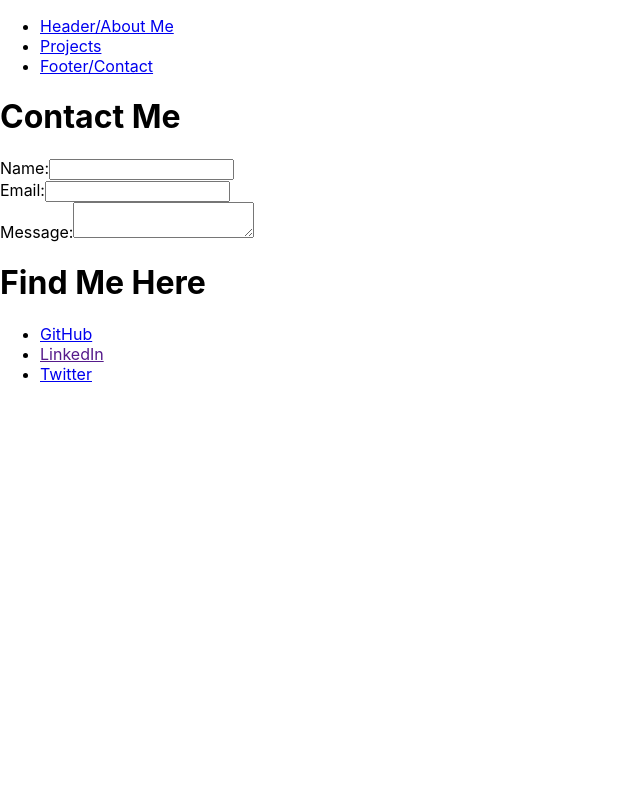
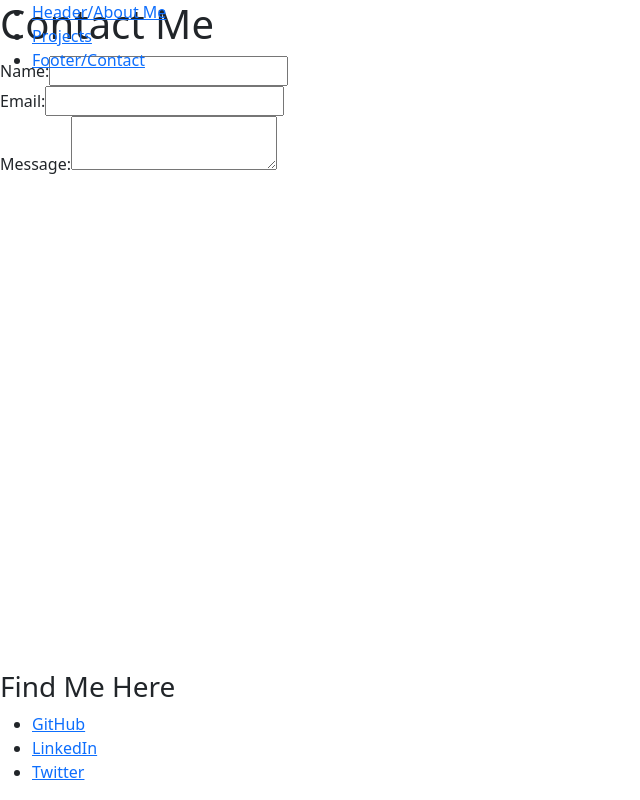
Before and after one commit to sm0526/Portfolio, a React (Create React App) app: page /contact in a window 1280 px wide. Shown: the whole page, without its empty margins (0-640 px from the left). Built offline with nearby package versions, Linux system fonts and the light colour scheme.

Commit message:
addedFooter.js to layout, changed Footer.js in components to Contact.js ->went through all other files that called old name and updated, added in Bootstrap for styling

```diff
--- a/public/index.html
+++ b/public/index.html
@@ -10,6 +10,7 @@
     />
     <link rel="manifest" href="%PUBLIC_URL%/manifest.json" />
     <title>React App</title>
+    <link rel="stylesheet" href="https://cdn.jsdelivr.net/npm/bootstrap@5.2.3/dist/css/bootstrap.min.css" integrity="sha384-rbsA2VBKQhggwzxH7pPCaAqO46MgnOM80zW1RWuH61DGLwZJEdK2Kadq2F9CUG65" crossorigin="anonymous">
   </head>
   <body>
     <noscript>You need to enable JavaScript to run this app.</noscript>
--- a/src/App.css
+++ /dev/null
@@ -1,38 +0,0 @@
-.App {
-  text-align: center;
-}
-
-.App-logo {
-  height: 40vmin;
-  pointer-events: none;
-}
-
-@media (prefers-reduced-motion: no-preference) {
-  .App-logo {
-    animation: App-logo-spin infinite 20s linear;
-  }
-}
-
-.App-header {
-  background-color: #282c34;
-  min-height: 100vh;
-  display: flex;
-  flex-direction: column;
-  align-items: center;
-  justify-content: center;
-  font-size: calc(10px + 2vmin);
-  color: white;
-}
-
-.App-link {
-  color: #61dafb;
-}
-
-@keyframes App-logo-spin {
-  from {
-    transform: rotate(0deg);
-  }
-  to {
-    transform: rotate(360deg);
-  }
-}
--- a/src/App.js
+++ b/src/App.js
@@ -1,7 +1,6 @@
 import React from 'react';
-import { Header, Project, Footer } from './components';
-import './App.css';
-import { Navigation } from "./layout";
+import { Header, Project, Contact } from './components';
+import { Navigation, Footer } from "./layout";
 import {
   BrowserRouter as Router,
   Switch,
@@ -10,7 +9,7 @@ import {
 
 function App() {
   return (
-    <Router className="App">
+    <Router>
       <Navigation />
       <Switch>
         <Route exact path='/'>
@@ -20,9 +19,10 @@ function App() {
           <Project />
         </Route>
         <Route exact path='/contact'>
-          <Footer />
+          <Contact />
         </Route>
       </Switch>
+      <Footer />
     </Router>
   );
 }
--- a/src/components/Footer.js
+++ b/src/components/Contact.js
@@ -3,7 +3,7 @@ import React from "react"
 import { Layout } from "../layout";
 
 
-const Footer = () => (
+const Contact = () => (
     <Layout>
         <h1>Contact Me</h1>
         <form>
@@ -20,14 +20,8 @@ const Footer = () => (
                 <textarea></textarea>
             </div>
         </form>
-        <h1>Find Me Here</h1>
-        <ul>
-            <li><a href="https://github.com/sm0526">GitHub</a></li>
-            <li><a href="">LinkedIn</a></li>
-            <li><a href="https://twitter.com/HollandShanon_">Twitter</a></li>
-        </ul>
     </Layout>
     //needed for footer: links to github, linkedin, and profile on a third platform(like stack overflow)
 );
 
-export default Footer
+export default Contact
--- a/src/components/index.js
+++ b/src/components/index.js
@@ -1,5 +1,5 @@
 import Header from "./Header";
 import Project from "./Project";
-import Footer from "./Footer";
+import Contact from "./Contact";
 
-export { Header, Project, Footer };
+export { Header, Project, Contact };
--- a/src/index.css
+++ /dev/null
@@ -1,13 +0,0 @@
-body {
-  margin: 0;
-  font-family: -apple-system, BlinkMacSystemFont, 'Segoe UI', 'Roboto', 'Oxygen',
-    'Ubuntu', 'Cantarell', 'Fira Sans', 'Droid Sans', 'Helvetica Neue',
-    sans-serif;
-  -webkit-font-smoothing: antialiased;
-  -moz-osx-font-smoothing: grayscale;
-}
-
-code {
-  font-family: source-code-pro, Menlo, Monaco, Consolas, 'Courier New',
-    monospace;
-}
--- a/src/index.js
+++ b/src/index.js
@@ -1,6 +1,5 @@
 import React from 'react';
 import ReactDOM from 'react-dom/client';
-import './index.css';
 import App from './App';
 
 const root = ReactDOM.createRoot(document.getElementById('root'));
--- /dev/null
+++ b/src/layout/Footer.js
@@ -0,0 +1,14 @@
+import React from 'react';
+
+const Footer = () => (
+    <footer className='fixed-bottom'>
+        <h3>Find Me Here</h3>
+        <ul>
+            <li><a href="https://github.com/sm0526">GitHub</a></li>
+            <li><a href="">LinkedIn</a></li>
+            <li><a href="https://twitter.com/HollandShanon_">Twitter</a></li>
+        </ul>
+    </footer>
+);
+
+export default Footer;
--- a/src/layout/Navigation.js
+++ b/src/layout/Navigation.js
@@ -2,7 +2,7 @@ import React from 'react';
 import { Link } from 'react-router-dom';
 
 const Navigation = () => (
-    <nav>
+    <nav className='fixed-top'>
         <ul>
             <li>
                 <Link to="/">Header/About Me</Link>
--- a/src/layout/index.js
+++ b/src/layout/index.js
@@ -1,5 +1,6 @@
 import React from 'react';
 import Navigation from './Navigation';
+import Footer from './Footer';
 
 const Layout = (props) => (
     <div>
@@ -8,4 +9,4 @@ const Layout = (props) => (
     </div>
 )
 
-export { Layout, Navigation };
+export { Layout, Navigation, Footer };
```
